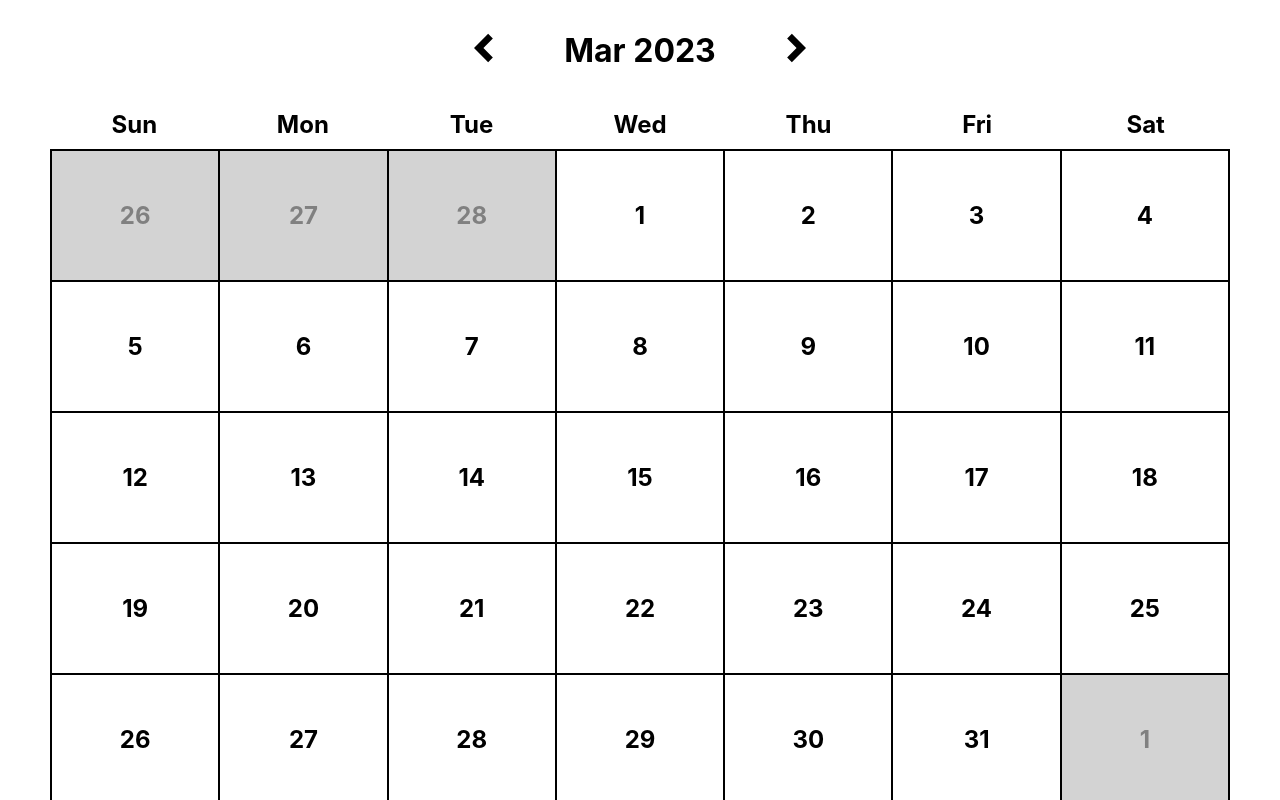
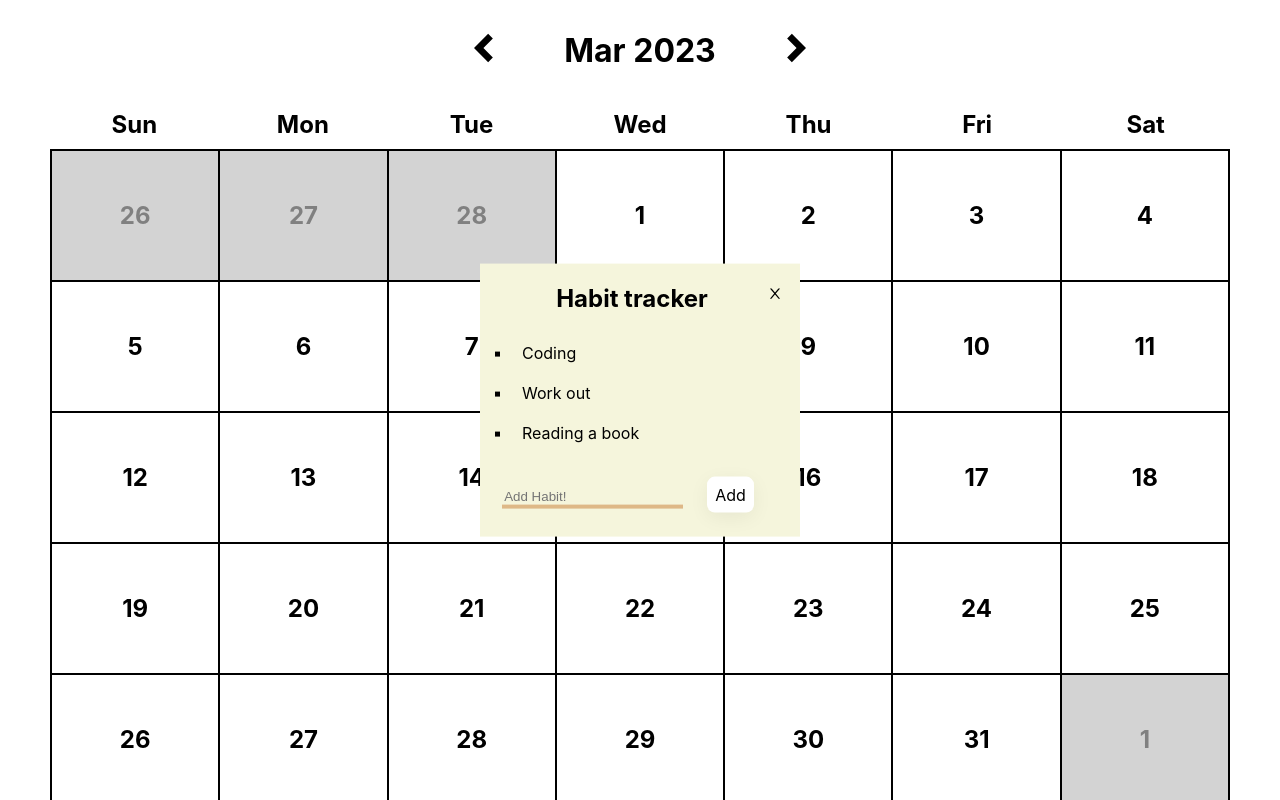
Before and after one commit to minha0817/calendar, a React (Create React App) app: page / in a window 1280 px wide. Both pictures are taken after a click on the button "10". Shown: the top 800 px of the page. Built offline with nearby package versions, Linux system fonts and the light colour scheme.

Commit message:
Add modal styling and fix bugs

```diff
--- a/package.json
+++ b/package.json
@@ -11,6 +11,7 @@
     "react-dom": "^18.2.0",
     "react-icons": "^4.8.0",
     "react-scripts": "5.0.1",
+    "uuid": "^9.0.0",
     "web-vitals": "^2.1.4"
   },
   "scripts": {
--- a/src/App.js
+++ b/src/App.js
@@ -7,6 +7,7 @@ import { useState } from "react";
 
 function App() {
   const [currentMonth, setCurrentMonth] = useState(DateTime.local());
+  const [openHabitTracker, setOpenHabitTracker] = useState(false);
 
   const handlePrevMonth = () => {
     const prevMonth = currentMonth.minus({month: 1})
@@ -22,7 +23,7 @@ function App() {
     <div className="App">
       <Header handleNextMonth={handleNextMonth} handlePrevMonth={handlePrevMonth} currentMonth={currentMonth}/>
       <Day />
-      <Date currentMonth={currentMonth} />
+      <Date currentMonth={currentMonth}  openHabitTracker={openHabitTracker} setOpenHabitTracker={setOpenHabitTracker}/>
     </div>
   );
 }
--- a/src/components/Date.jsx
+++ b/src/components/Date.jsx
@@ -1,6 +1,6 @@
-import React, { useState } from 'react'
-import '../style/date.css'
-import Modal from './Modal'
+import React, { useState } from 'react';
+import '../style/date.css';
+import Modal from './Modal';
 
 const getCalendarSize = (daysInMonth, firstDay) => {
   const test = daysInMonth + firstDay
@@ -16,8 +16,7 @@ const getCalendarSize = (daysInMonth, firstDay) => {
   return 28
 }
 
-export default function Date({ currentMonth }) {
-  const [openHabitTracker, setOpenHabitTracker] = useState(false)
+export default function Date({ currentMonth,  openHabitTracker, setOpenHabitTracker }) {
 
   const firstDay =
     currentMonth.startOf('month').weekday === 7
@@ -66,9 +65,10 @@ export default function Date({ currentMonth }) {
 
   return (
     <ul className="date">
-      {calendarFiller.map((date) => {
+      {calendarFiller.map((date, index) => {
         return (
           <li
+            key={index}
             className={
               date && date.isCurrentMonth === true
                 ? 'date date__currentMonth'
@@ -83,7 +83,7 @@ export default function Date({ currentMonth }) {
           </li>
         )
       })}
-      {openHabitTracker && <Modal />}
+      {openHabitTracker && <Modal setOpenHabitTracker={setOpenHabitTracker}/>}
     </ul>
   )
 }
--- a/src/components/Modal.jsx
+++ b/src/components/Modal.jsx
@@ -1,33 +1,58 @@
-import React, { useState } from 'react'
+import React, { useState } from 'react';
+import '../style/modal.css';
+import {AiOutlineClose} from 'react-icons/ai';
 
-export default function Modal() {
+export default function Modal({ setOpenHabitTracker}) {
   const habitList = ['Coding', 'Work out', 'Reading a book']
-
-  const [input, setInput] =  useState('');
-  const [habit, setHabitList] = useState(habitList);
+  const [input, setInput] = useState('')
+  const [habit, setHabitList] = useState(habitList)
 
   const addHabitList = (input) => {
     setHabitList((prev) => {
       const updatedHabitList = [...prev, input]
-      return updatedHabitList;
+      return updatedHabitList
     })
   }
 
   const handleClickAdd = (event) => {
-    event.preventDefault();
-    addHabitList(input);
-    setInput('');
+    event.preventDefault()
+
+    if (input.length > 0) {
+      addHabitList(input)
+    }
+    setInput('')
+  }
+
+  const handleClickClose = () => {
+    setOpenHabitTracker(false)
   }
 
   return (
-    <div>
-      <h2>Habit tracker</h2>
-      {habit.map((habit) => {
-        return <li key={habit}>{habit}</li>
+    <div className="modal">
+      <div className='modal__heading'>
+        <h2 className="modal__title">Habit tracker</h2>
+        <AiOutlineClose onClick={handleClickClose} className='modal__close'/>
+      </div>
+      {habit.map((habit, index) => {
+        return (
+          <li className="modal__list" key={index}>
+            {habit}
+          </li>
+        )
       })}
-      <form>
-        <input name="Add habits" value={input} placeholder="Add Habit!" onChange={(event) => {setInput(event.target.value)}}/>
-        <button onClick={handleClickAdd}>Add</button>
+      <form className="modal__form">
+        <input
+          className="modal__input"
+          name="Add habits"
+          value={input}
+          placeholder="Add Habit!"
+          onChange={(event) => {
+            setInput(event.target.value)
+          }}
+        />
+        <button className="modal__button" onClick={handleClickAdd}>
+          Add
+        </button>
       </form>
     </div>
   )
--- /dev/null
+++ b/src/style/modal.css
@@ -0,0 +1,53 @@
+.modal{
+  background-color: beige;
+  z-index: 0;
+  top: 50%;
+  left: 50%;
+  transform: translate(-50%, -50%);
+  position: absolute;
+  width: 20rem;
+}
+
+.modal__heading {
+  display: flex;
+  justify-content: center;
+  position: relative;
+}
+
+.modal__close {
+  position: relative;
+  left: 3.7rem;
+  top: 1.4rem;
+}
+
+.modal__list {
+  margin-left: 2rem;
+  width: 15rem;
+  text-align: justify;
+  list-style-type: square;
+}
+
+.modal__form {
+  display: flex;
+  align-items: baseline;
+  justify-content: center;
+}
+
+.modal__input {
+  border: none;
+  border-bottom: 4px solid burlywood;
+  background-color: transparent;
+}
+
+.modal__input:focus {
+  border: 1px solid burlywood;
+}
+
+.modal__button {
+  border-radius: 8px;
+  background: white;
+  transition: all 0.25s ease;
+  padding: 0.5rem;
+  margin: 1.5rem;
+  box-shadow: 0 5px 20px 0 rgba(0, 0, 0, 0.06);
+}
```
Also changed, not shown: 1 other file (tests, documents, lock files or other folders).
